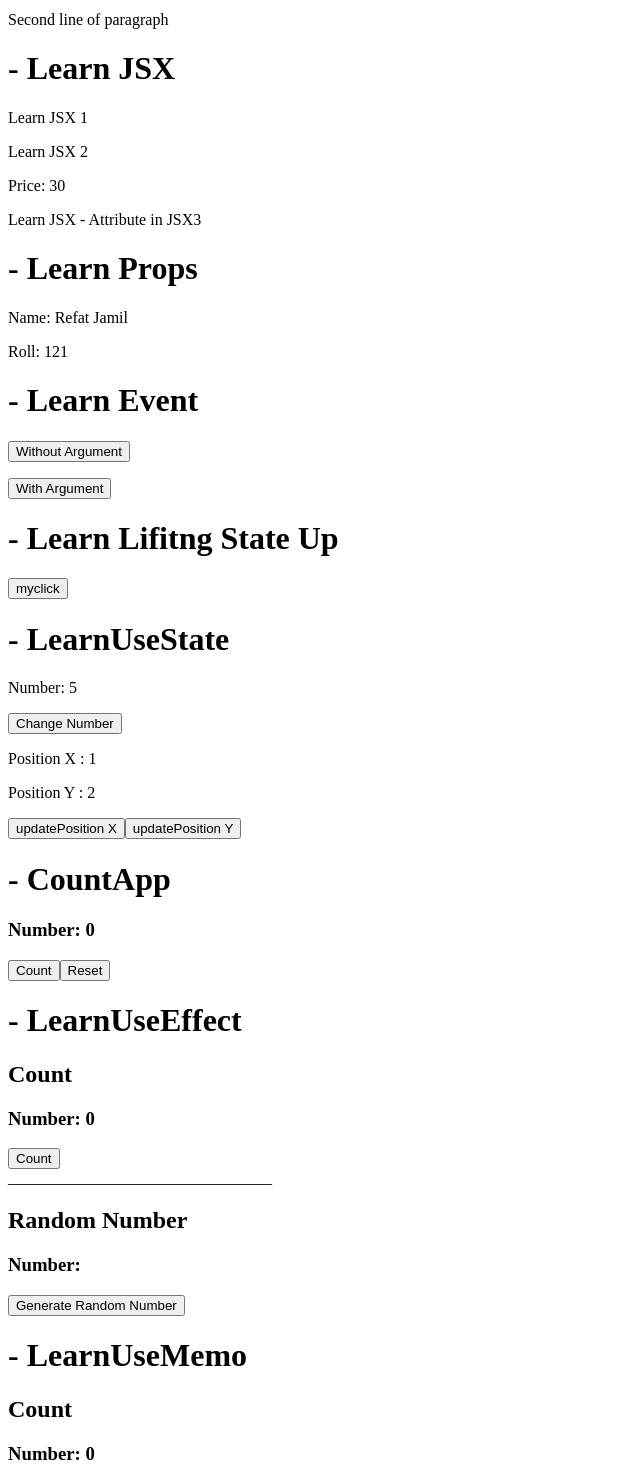
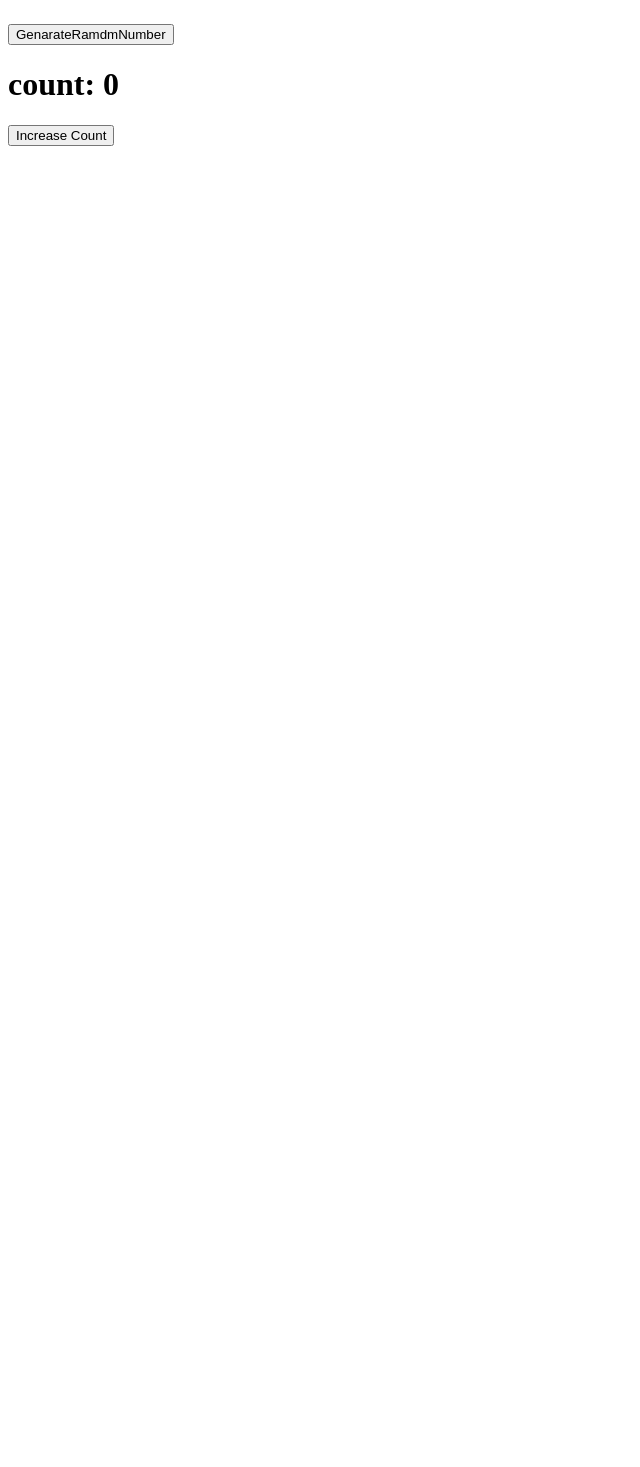
Before and after one commit to refatjamil/Learning-ReactJs, a React (Vite) app in the folder myfirst-reactjs-project/: page / in a window 1280 px wide. Shown: the part 103-1570 px from the top of the page, without its empty margins (0-640 px from the left). After the commit the page ends 800 px from the top, so only its background shows below. Built offline with nearby package versions, Linux system fonts and the light colour scheme.

Commit message:
day 07 - Usecallback

```diff
--- a/myfirst-reactjs-project/src/App.jsx
+++ b/myfirst-reactjs-project/src/App.jsx
@@ -7,6 +7,7 @@ import {LearnUseState} from './components/LearnUseState'
 import {CountApp} from './components/CountApp'
 import { LearnUseEffect } from './components/LearnUseEffect'
 import { LearnUseMemo } from './components/LearnUseMemo'
+import { LearnUseCallback } from './components/LearnUseCallback'
 
 function App() {
 
@@ -15,15 +16,18 @@ function App() {
   }
   return (
     <>
-    <LearnComponents/>
+    {/* <LearnComponents/>
     <LearnJSX/>
     <LearnProps name="Refat Jamil" roll={121} />
     <LearnEvent/>
     <LearnLiftingStateUp click={getData}/>
     <LearnUseState/>
-    <CountApp/>
-    <LearnUseEffect/>
-    <LearnUseMemo/>
+    <CountApp/> */}
+    {/* <LearnUseEffect/>  */}
+
+    {/* <LearnUseMemo/>  */}
+
+    <LearnUseCallback/>
 
     </>
   )
--- /dev/null
+++ b/myfirst-reactjs-project/src/components/GenarateRamdmNumber.jsx
@@ -0,0 +1,17 @@
+import { memo } from "react";
+
+import React from 'react'
+
+export const GenarateRamdmNumber = memo(({randomNumber, generateRandomNumber}) => {
+    console.log('GenarateRamdmNumber')
+
+    return(
+        <>
+        <h2>RandomNumber:{randomNumber}</h2>
+        <button onClick={generateRandomNumber}>GenarateRamdmNumber</button>
+        </>
+        )
+
+
+    }
+)
--- /dev/null
+++ b/myfirst-reactjs-project/src/components/LearnUseCallback.jsx
@@ -0,0 +1,30 @@
+import React from 'react'
+import { useCallback, useState } from 'react'
+import { GenarateRamdmNumber } from './GenarateRamdmNumber'
+
+export const LearnUseCallback = () => {
+
+  const [count, setCount] = useState(0)
+  const handelIncreaseCount = () => {
+    setCount((prevCount) => prevCount + 1)
+  }
+
+  const [randomNumber, setRandomNumber] = useState(0);
+  const generateRandomNumber = useCallback(() =>{
+    const newRandomNumber = Math.floor(Math.random() * 100) + 1
+    setRandomNumber(newRandomNumber)
+  }, [randomNumber])
+
+  return (
+    <>
+    <h1>LearnUseCallback</h1>
+
+
+    <GenarateRamdmNumber randomNumber={randomNumber} generateRandomNumber={generateRandomNumber} />
+
+    <h1>count: {count}</h1>
+    <button onClick={handelIncreaseCount}>Increase Count</button>
+
+    </>
+  )
+}
--- a/myfirst-reactjs-project/src/components/LearnUseEffect.jsx
+++ b/myfirst-reactjs-project/src/components/LearnUseEffect.jsx
@@ -13,22 +13,37 @@ export const LearnUseEffect = () => {
         const newRandomNumber = Math.floor(Math.random() * 100) + 1
         setRandomNumber(newRandomNumber)
     }
+// Example 1- It runs each time when component is mounted and re-render
 
-    // useEffect(()=>{
-    //     console.log("useEffact called")
-    // }, [])
+        // useEffect(()=>{
+        //     console.log("useEffact called");
+        // })
+
+// Example 2- It runs once time when component is mounted ([]) means no dependecies
+
+        // useEffect(()=>{
+        //     console.log("useEffact called")
+        // }, [])
+
+
+// Example 3- It runs once time when component is mounted and whenever dependence changes
 
     // useEffect(()=>{
     //     console.log("useEffact called")
     // }, [count])
 
-    useEffect(()=>{
-        console.log("useEffact called")
-        return () => {
-            console.log('component will unmount')
-        }
+/* Example 4- The cleanup function (the function you return from useEffect)
+    run when the component unmount or when the dependencies in the dependecncy array change.
+    Since count is in the dependency array, whenever count changes, the cleanup
+function is called before the new effect runs */
 
-    }, [count])
+    // useEffect(()=>{
+    //     console.log("useEffact called")
+    //     return () => {
+    //         console.log('component will unmount')
+    //     }
+
+    // }, [count])
 
   return (
     <>
--- a/myfirst-reactjs-project/src/components/LearnUseMemo.jsx
+++ b/myfirst-reactjs-project/src/components/LearnUseMemo.jsx
@@ -16,13 +16,22 @@ export const LearnUseMemo = () => {
         setRandomNumber(newRandomNumber)
     }
 
+    const isCountTen = useMemo(() =>{
+        console.log('iscountTen')
+        if (count === 10){
+            return 'Yes'
+        }
+        return 'No'
 
-  return (
+    }, [count])
+
+    return (
+
     <>
         <h1>- LearnUseMemo</h1>
         <h2>Count</h2>
 
-        <h3>Number: {count} </h3>
+        <h3>is  {count} == {isCountTen}</h3>
 
         <button onClick={countNumber}>Count</button>
 
```
